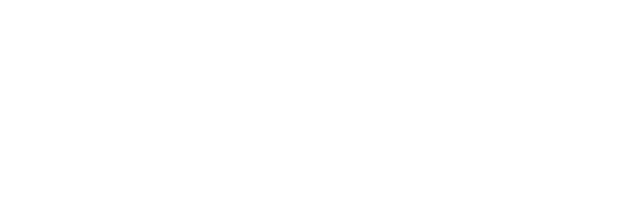
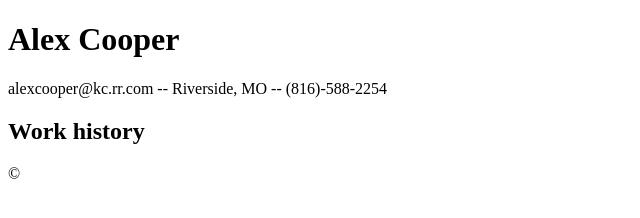
Before and after one commit to Alex-Coop/html-me-something, a plain HTML site: page index.html in a window 1280 px wide. Shown: the whole page, without its empty margins (0-640 px from the left). Drawn offline with Linux system fonts and the light colour scheme.

Commit message:
check structure & add pic folder

```diff
--- a/index.html
+++ b/index.html
@@ -1,18 +1,26 @@
 <!DOCTYPE html>
+
 <!--
 #:Uses: <p>, <header>, <footer>, <main>, <article>
 #Uses: <img>
 #uses: HTML entity... (footer &copy is one exapmle)
+	*can also use more than one git pages to make more dynamic (extra pages)
 	-->
 
 <html>
 	<head>
-		<title>Alex Cooper</title>
+		<title>Alex Cooper Resume</title>
 	</head>
 
 	<body>
+		<h1>Alex Cooper</h1>
+		<p id = "basic_info">alexcooper@kc.rr.com -- Riverside, MO -- (816)-588-2254</p>
+
+<!-- want a line here -->
+
+		<h2>Work history</h2>
 
 
-		<footer></footer>
+		<footer>&copy</footer>
 	</body>
 </html>
```
Also changed, not shown: 1 other file.
